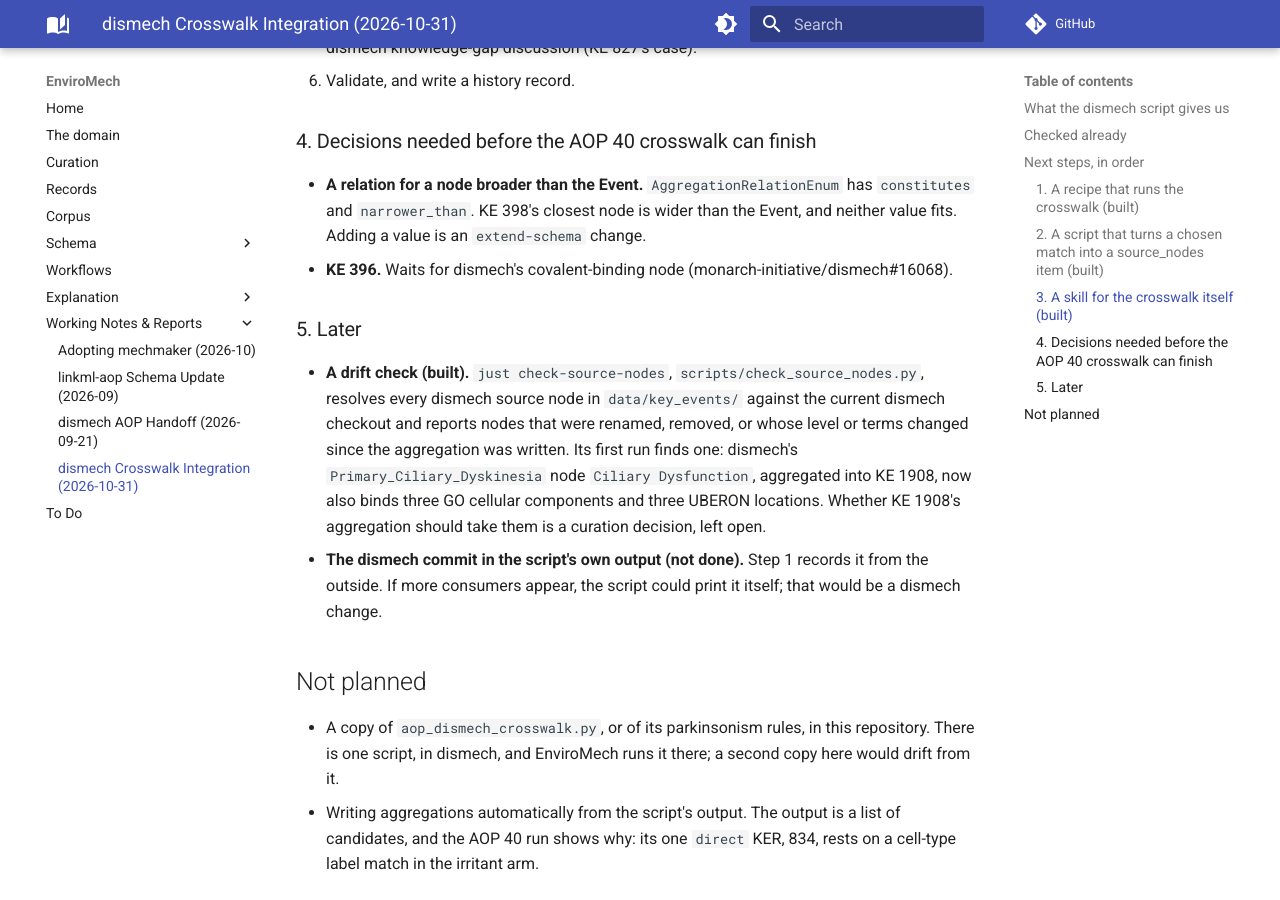
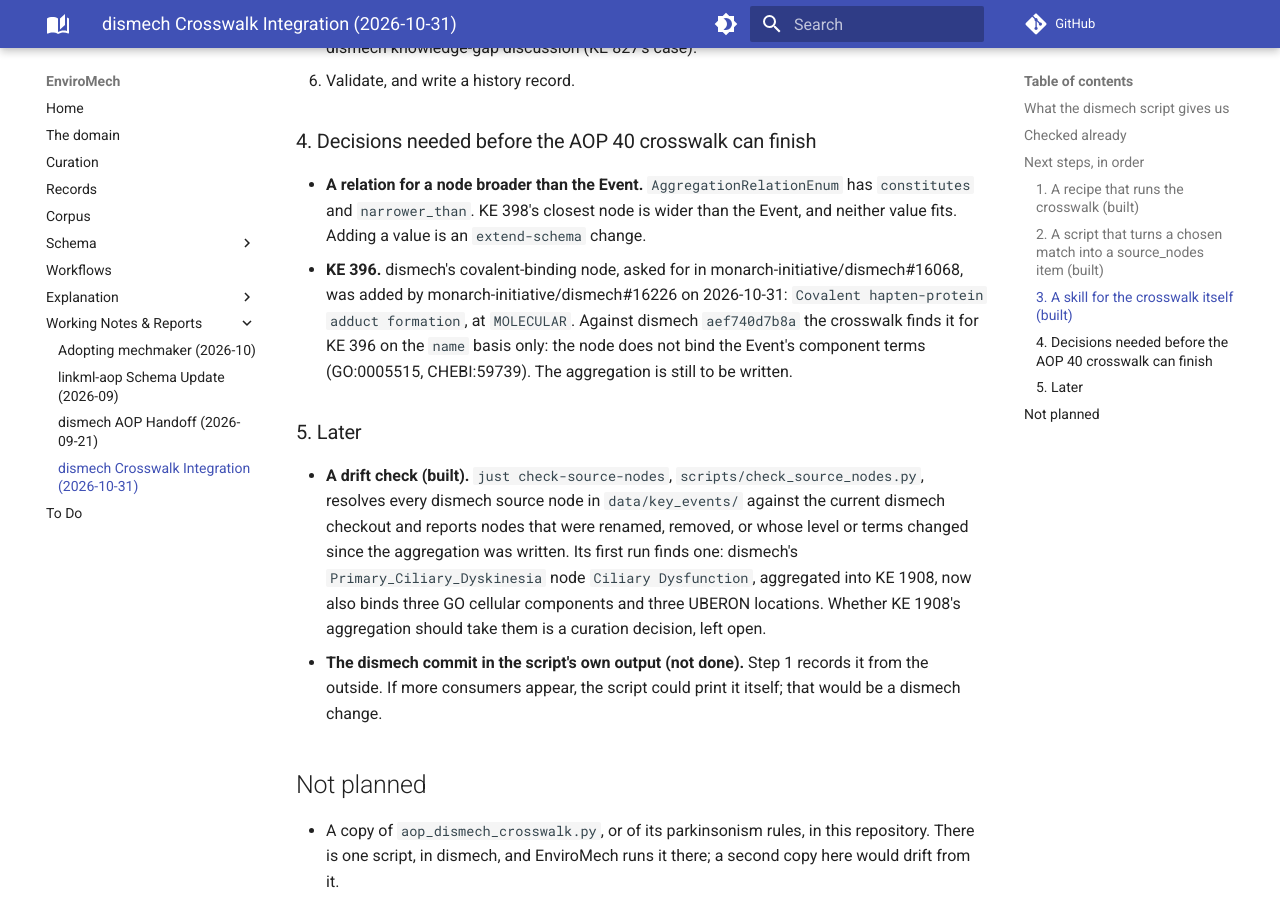
Before and after one commit to monarch-initiative/enviromech, an MkDocs documentation site: the page built from docs/reports/dismech-crosswalk-integration-2026-10-31.md, in a window 1280 px wide and 900 px high, scrolled down 2651 px. Built offline with MkDocs 1.6.1 and Material for MkDocs 9.7.7, drawn with Linux system fonts in a browser that asks for light colours; comment, search, counter and statistics services are not loaded; some of the changed text lies outside the part shown.

Commit message:
Note that dismech#16232 and the KE 396 node have both landed
The crosswalk script merged into dismech as aef740d7b8a, and dismech#16226
added the covalent-binding node KE 396 was waiting for. Against that commit
the crosswalk finds it on the name basis only.

Co-Authored-By: Claude Opus 5.5 <noreply@anthropic.com>
Claude-Session: https://claude.ai/code/session_0126VU88qvFvruRjzySoGJnu

```diff
--- a/docs/reports/dismech-crosswalk-integration-2026-10-31.md
+++ b/docs/reports/dismech-crosswalk-integration-2026-10-31.md
@@ -4,7 +4,7 @@
 **Status:** steps 1, 2, 3 and the drift check in step 5 are built; step 4 holds the decisions
 still open, and one item in step 5 is left for later.
 **Depends on:** [dismech#16232](https://github.com/monarch-initiative/dismech/pull/16232),
-which adds `scripts/aop_dismech_crosswalk.py`. Open and approved on this date.
+which adds `scripts/aop_dismech_crosswalk.py`. Merged on 2026-11-01 as `aef740d7b8a`.
 **For:** [#14](https://github.com/monarch-initiative/enviromech/issues/14), the AOP 40
 crosswalk, and every AOP after it.
 
@@ -48,8 +48,8 @@ or KE 827.
 
 `just crosswalk AOP ENTRY...` runs the script against a dismech checkout and an
 `aop-wiki-cli` data directory, and writes `build/crosswalk/AOP-<id>.json` and `.txt`,
-which are not committed. Until dismech#16232 merges, point `DISMECH_ROOT` at a checkout
-of its branch.
+which are not committed. It needs a dismech checkout at or after `aef740d7b8a`, the merge
+of dismech#16232.
 
 - **Where the two checkouts are.** Read from `$DISMECH_ROOT` and
   `$AOP_WIKI_CLI_DATA_DIR`, defaulting to `~/Developer/dismech` and
@@ -115,7 +115,11 @@ rather than copying it. Its steps:
 - **A relation for a node broader than the Event.** `AggregationRelationEnum` has
   `constitutes` and `narrower_than`. KE 398's closest node is wider than the Event, and
   neither value fits. Adding a value is an `extend-schema` change.
-- **KE 396.** Waits for dismech's covalent-binding node (monarch-initiative/dismech#16068).
+- **KE 396.** dismech's covalent-binding node, asked for in monarch-initiative/dismech#16068,
+  was added by monarch-initiative/dismech#16226 on 2026-10-31:
+  `Covalent hapten-protein adduct formation`, at `MOLECULAR`. Against dismech `aef740d7b8a`
+  the crosswalk finds it for KE 396 on the `name` basis only: the node does not bind the
+  Event's component terms (GO:0005515, CHEBI:59739). The aggregation is still to be written.
 
 ### 5. Later
 
```
